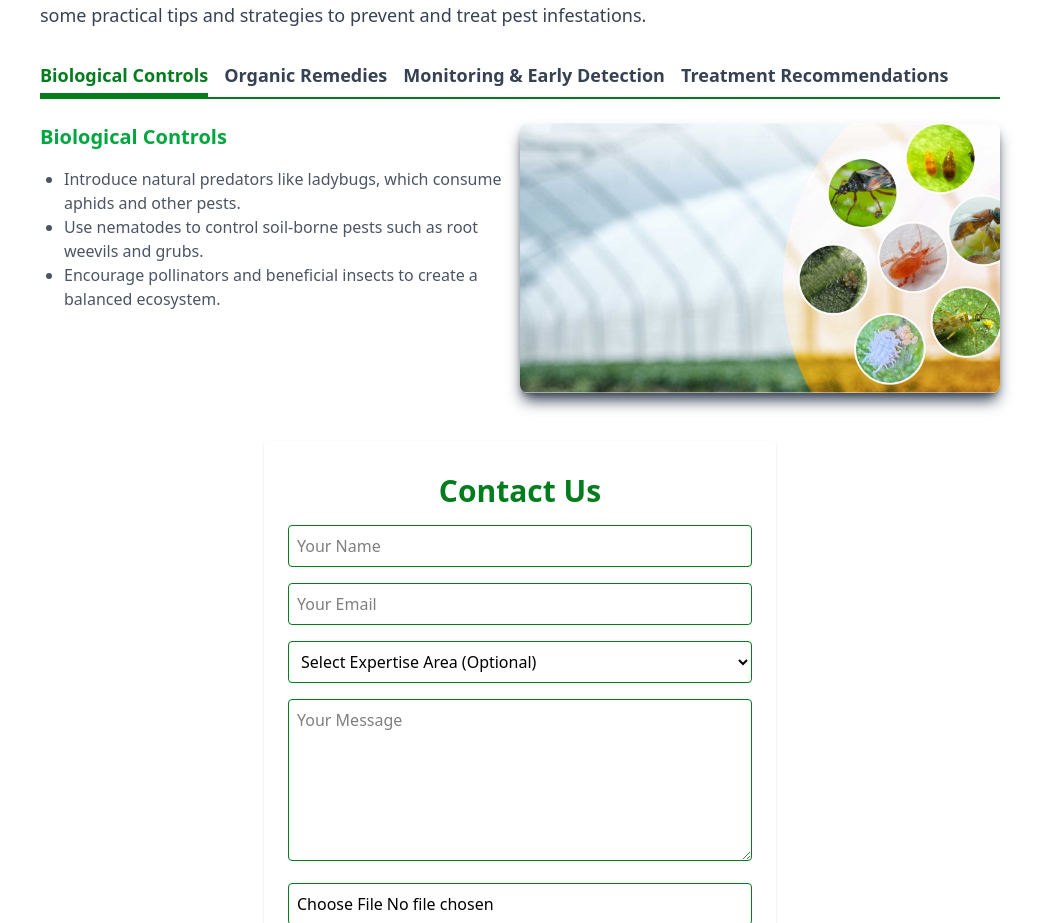
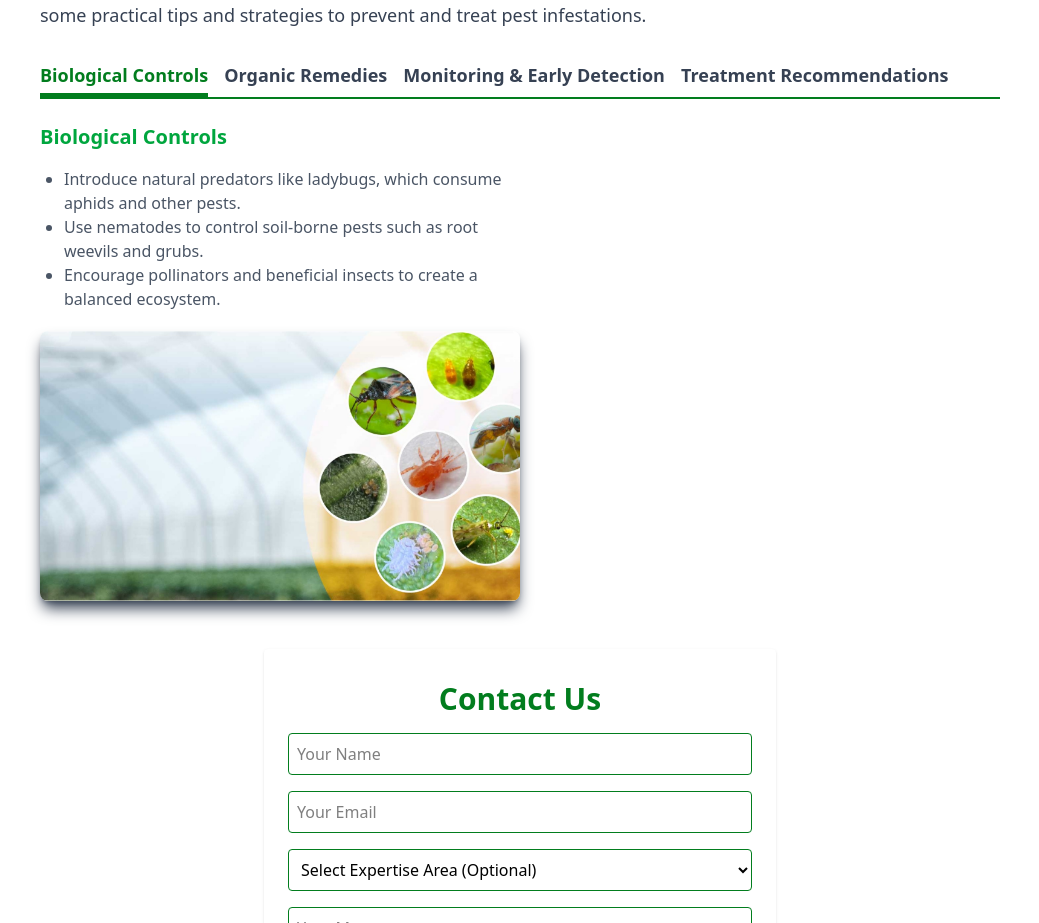
Before and after one commit to nazmul-nhb/agri-hub, a React (Vite) app: page / in a window 1280 px wide. Shown: the part 2906-3829 px from the top of the page, without its empty margins (120-1159 px from the left). Built offline with nearby package versions, Linux system fonts and the light colour scheme.

Commit message:
setup vercel redirect and fixed layout

```diff
--- a/src/components/PestControlStrategies.tsx
+++ b/src/components/PestControlStrategies.tsx
@@ -44,7 +44,10 @@ const PestControlStrategies = () => {
 			{pestControlData.map(
 				(tab) =>
 					activeTab === tab.id && (
-						<div key={tab.id} className="flex flex-wrap justify-between mb-12">
+						<div
+							key={tab.id}
+							className="flex flex-wrap justify-between gap-5 mb-12"
+						>
 							<div className="w-full sm:w-1/2">
 								<h3 className="text-xl font-semibold text-green-600 mb-4">
 									{tab.title}
```
Also changed, not shown: vercel.json (added).
